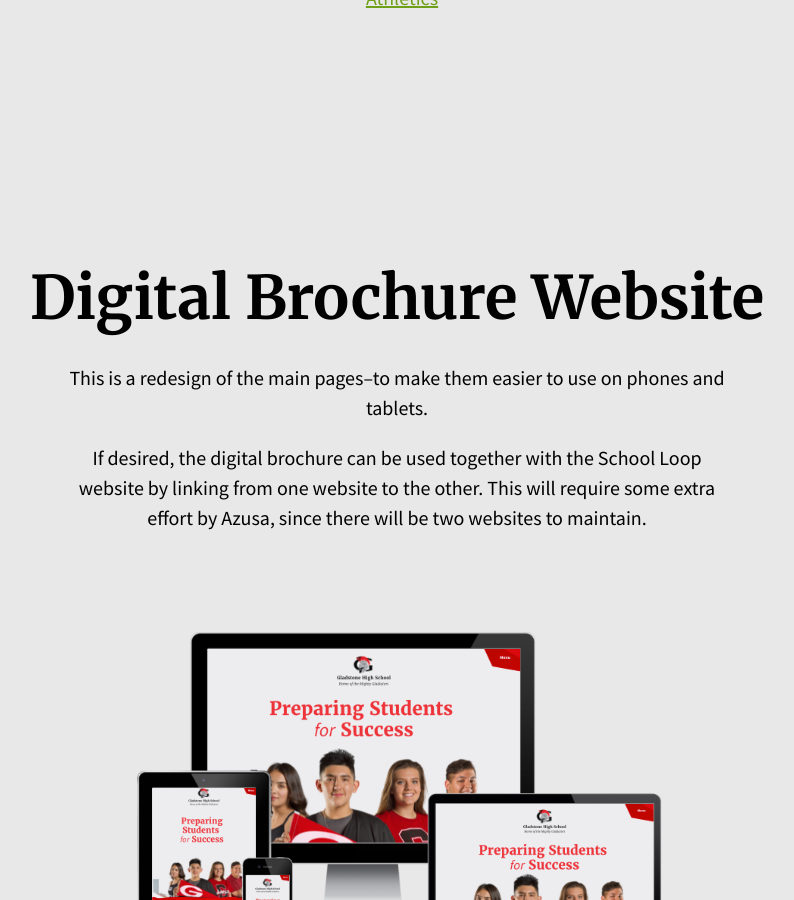
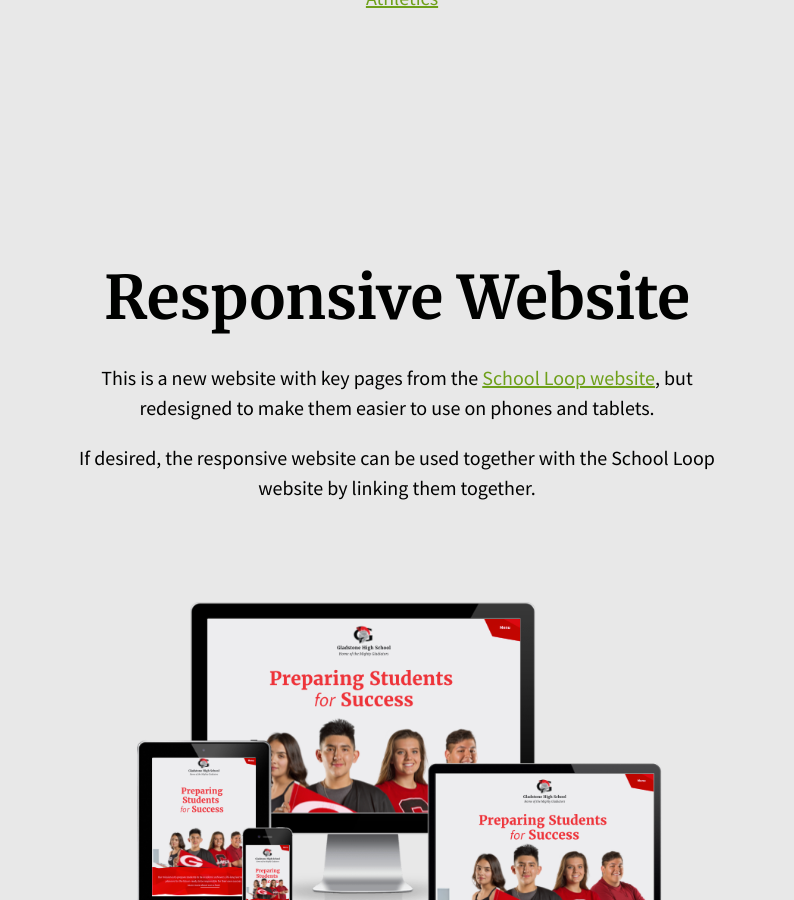
Before and after one commit to Crazeformarvel/azusa-project, a Jekyll site: the page gladstone-high-school/index.html, which Jekyll copies as it is, in a window 1280 px wide and 900 px high, scrolled down 3366 px. Shown: the whole window, without its empty margins (243-1037 px from the left). Built offline with Jekyll 4.4.1, drawn with Linux system fonts in a browser that asks for light colours; some of the changed text lies outside the part shown.

Commit message:
Update Gladstone preview

```diff
--- a/gladstone-high-school/index.html
+++ b/gladstone-high-school/index.html
@@ -3,7 +3,7 @@
 <head>
   <meta charset="utf-8" />
   <meta name="viewport" content="width=device-width, initial-scale=1" />
-  <title>Design Prototypes / Gladstone High School</title>
+  <title>Website Design Preview / Gladstone High School</title>
 
   <link href="https://fonts.googleapis.com/css?family=Merriweather:400,400i,700,700i|Source+Sans+Pro:400,400i,700,700i" rel="stylesheet" />
   <style type="text/css">
@@ -125,7 +125,7 @@
 
         <header>
           <h1>Gladstone High School</h1>
-          <h2>Design Prototypes</h2>
+          <h2>Website Design Preview</h2>
           <!--
           <p><a href="https://github.com/jimthoburn/congress">Download files on GitHub</a></p>
           -->
@@ -134,7 +134,7 @@
         <section>
           <section>
             <h3>School Loop Website</h3>
-            <p>This is an example of how the <a href="http://ghs-ausd-ca.schoolloop.com">School Loop website</a> could look with a new header and updated colors.</p>
+            <p>This is an example of how the <a href="http://ghs-ausd-ca.schoolloop.com">School Loop website</a> could look with updated colors and photos at the top of each page.</p>
             <ul>
               <li>
                 <a href="http://info.gladstonehigh.jimthoburn.com">
@@ -174,9 +174,9 @@
 
         <section>
           <section>
-            <h3>Digital Brochure Website</h3>
-            <p>This is a redesign of the main pages–to make them easier to use on phones and tablets.</p>
-            <p>If desired, the digital brochure can be used together with the School Loop website by linking from one website to the other. This will require some extra effort by Azusa, since there will be two websites to maintain.</p>
+            <h3>Responsive Website</h3>
+            <p>This is a new website with key pages from the <a href="http://ghs-ausd-ca.schoolloop.com/">School Loop website</a>, but redesigned to make them easier to use on phones and tablets.</p>
+            <p>If desired, the responsive website can be used together with the School Loop website by linking them together.</p>
             <ul>
               <li>
                 <a href="http://gladstonehigh.jimthoburn.com">
@@ -240,8 +240,8 @@
 
         <section>
           <section>
-            <h3>Hosting &amp; CMS</h3>
-            <p>The digital brochure is hosted for free on <a href="https://pages.github.com">GitHub</a>, and can be updated with a content management system called <a href="https://www.siteleaf.com">Siteleaf</a>.</p>
+            <h3>Updating the Responsive Website</h3>
+            <p>The reponsive website is <a href="https://github.com/jimthoburn/gladstone">hosted for free on GitHub</a>, and can be updated with a content management system called Siteleaf–which has a <a href="https://www.siteleaf.com/plans/">free trial</a> that lasts for an unlimited period of time.</p>
             <ul>
               <li>
                 <a href="https://siteleaf.com">
```
